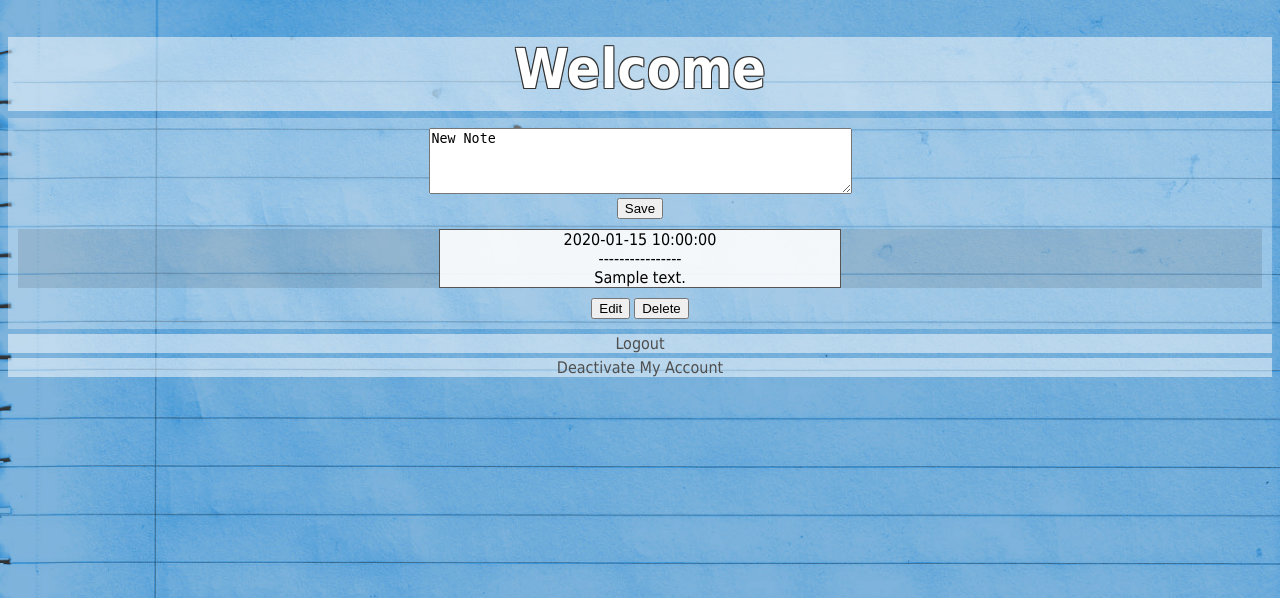
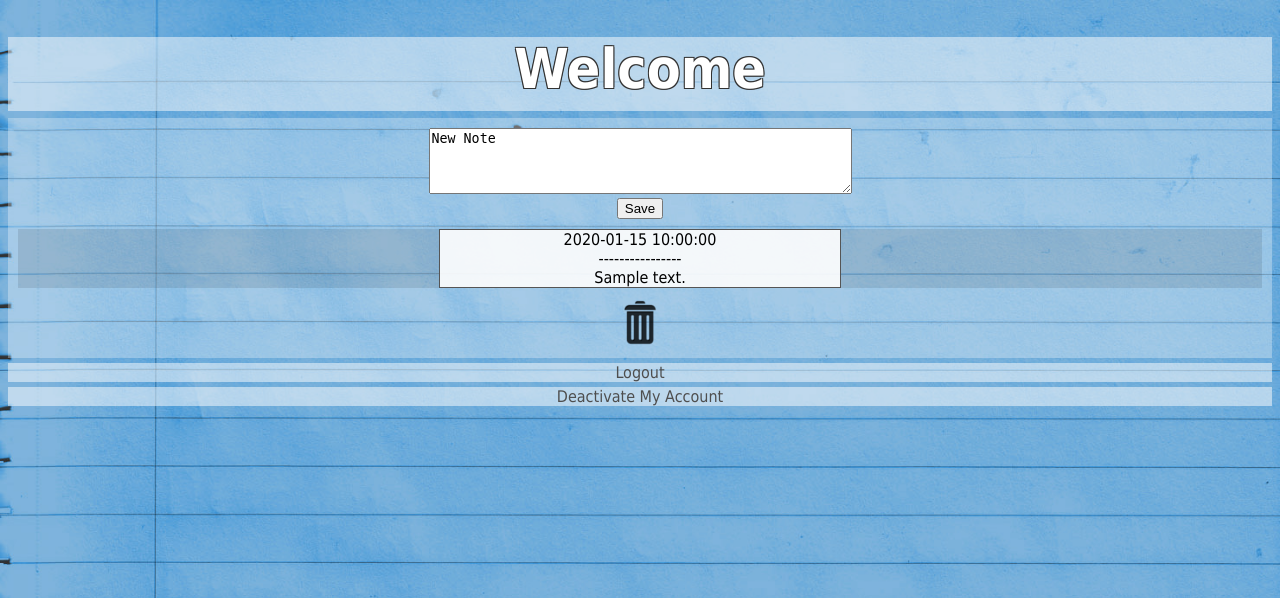
Before and after one commit to cable1985/WebTechProject2, a PHP site: page /Account.php in a window 1280 px wide. Shown: the top 598 px of the page. Run offline with PHP 8.4, Linux system fonts and the light colour scheme; the visitor is signed in with stand-in values (Sample User, id 1); tables that the repository leaves empty or names only in its code hold one stand-in row (values such as "Sample post"); data that the repository does not hold is empty.

Commit message:
Changes. It WORKS

```diff
--- a/Account.php
+++ b/Account.php
@@ -30,13 +30,12 @@ if(isset($_SESSION["UserID"])){
 
         header('Location: Account.php');
 
-    } else if (isset($_POST['delete'])){
-        $result = mysqli_query($con, "SELECT * FROM notes WHERE UserID = '$UserID'");
-        $row = mysqli_fetch_array($result);
-        $noteID = $row['noteID'];
-        $UserID = ($_SESSION["UserID"]);
+    }?>
+<?php if (isset($_POST['delete'])){
 
-        $sql = $con->query("DELETE FROM notes WHERE noteID = '$noteID'");
+        $deleteID = $_POST['delete'];
+
+        $sql = $con->query("DELETE FROM notes WHERE noteID = '$deleteID'");
 
         header('Location: Account.php');
 
@@ -68,16 +67,18 @@ if(isset($_SESSION["UserID"])){
             <!-- Whenever a note is saved, print out the
                  note with timestamp followed by the edit
                  and delete buttons for each note -->
+
             <?php while ($row = mysqli_fetch_array($result)): ?>
                 <?php $note = $row['note'];?>
                 <?php $date = $row['time'];?>
+                <?php $noteID = $row['noteID'];?>
 
         <div id="note">
-            <p class="note"><?php echo $date; ?></br> ---------------- </br><?php echo $note; ?></p>
+            <p class="note"><?php echo $date; ?></br> ---------------- </br><?php echo $note; ?> </p>
         </div>
 
-                <input name="edit"  type="submit" class="button" id="edit" value="Edit">
-                <input name="delete"  type="submit" class="button" id="delete" value="Delete">
+                <input name="hidden" type="hidden" id="hidden<?php echo $noteID;?>" value="<?php echo $noteID; ?>">
+                <input name="delete"  type="submit" src="trash.png" class="button" value="<?php echo $noteID; ?>">
 
             <?php endwhile; ?>
         </form>
--- a/stylesheet.css
+++ b/stylesheet.css
@@ -7,7 +7,7 @@
     border: solid #555 1px;
 }
 
-#notesubmit {
+#notesubmit, #notedelete {
     margin: 0 auto;
     margin-top: -30px;
     padding: 10px;
@@ -102,3 +102,11 @@ button {
 .title, .titleAct, .link, .outlink, #note {
     font-family: Tahoma, Geneva, sans-serif;
 }
+
+input[name=delete] {
+    background: url("trash.png");
+    border: 0;
+    height: 50px;
+    width: 50px;
+    color: rgba(0, 0, 0, 0);
+}
```
Also changed, not shown: trash.png (added).
